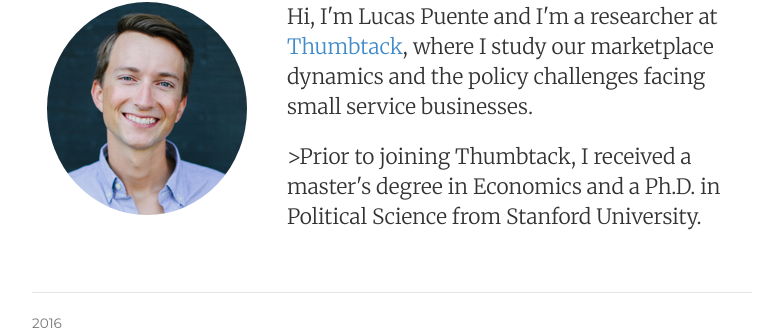
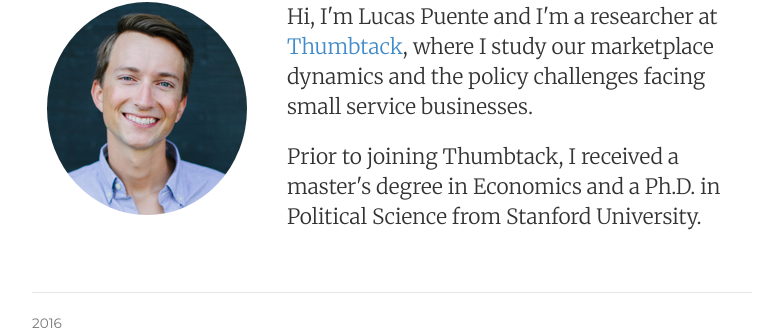
Before and after one commit to LucasPuente/lucaspuente.github.io, a Jekyll site: the page built from index.html, in a window 1280 px wide. Shown: the part 118-454 px from the top of the page, without its empty margins (248-1016 px from the left). Built offline with Jekyll 4.4.1, drawn with Linux system fonts in a browser that asks for light colours.

Commit message:
Update index.html

```diff
--- a/index.html
+++ b/index.html
@@ -13,7 +13,7 @@ description: Lucas Puente is a researcher who loves data visualizations, statist
 	</div>
 	<div itemscope itemtype="http://data-vocabulary.org/Person" class="col-sm-8">
 	<p class="lead">Hi, I'm <span itemprop="name">Lucas Puente</span> and I'm a researcher at <a href="https://www.thumbtack.com">Thumbtack</a>, where I study our marketplace dynamics and the policy challenges facing small service businesses. </p>
-	<p class="lead">>Prior to joining Thumbtack, I received a master's degree in Economics and a Ph.D. in Political Science from Stanford University.</p>
+	<p class="lead">Prior to joining Thumbtack, I received a master's degree in Economics and a Ph.D. in Political Science from Stanford University.</p>
 	</div>
 </div>
 <!-- </div> -->
```
